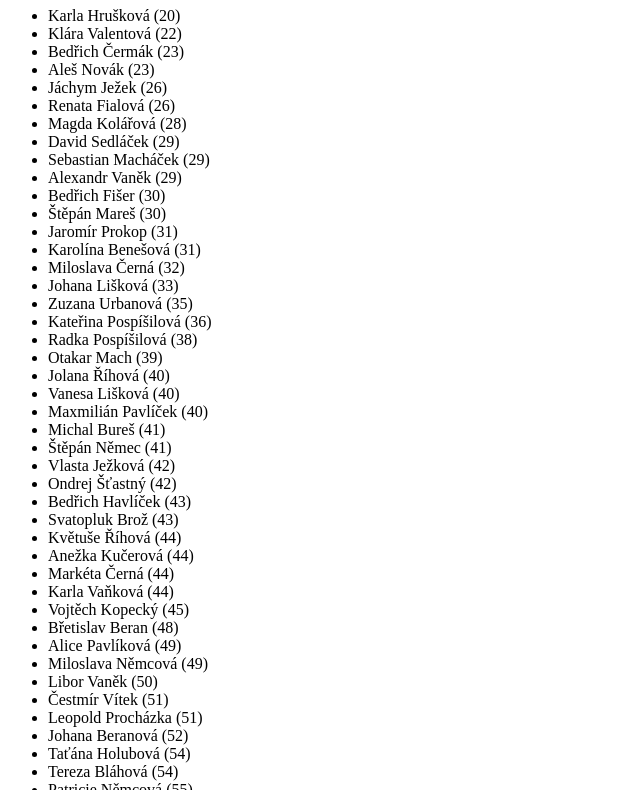
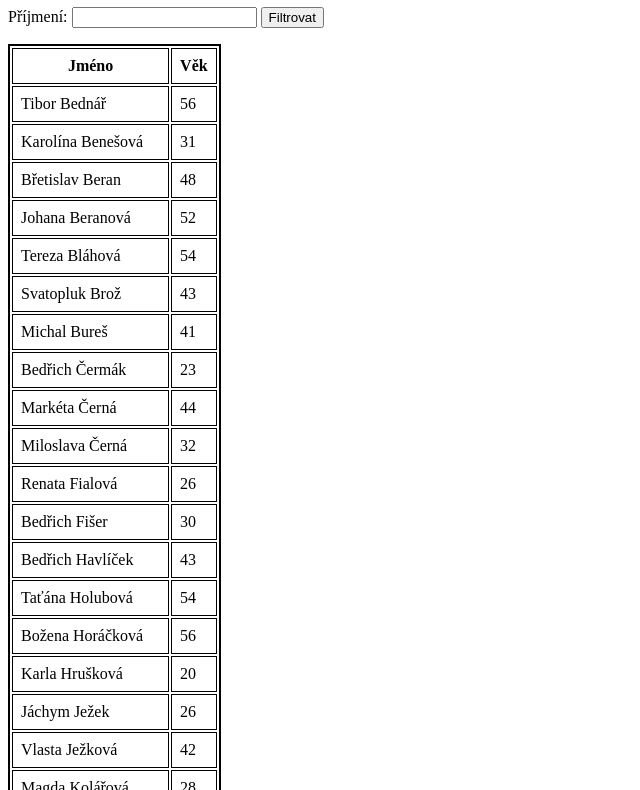
Before and after one commit to ondrakucera/javascript-2-akademie, a website with bundled scripts: page pro_lektora/lecture_3/zamestnanci.html in a window 1280 px wide. Shown: the part 73-863 px from the top of the page, without its empty margins (0-640 px from the left). Built offline with nearby package versions, Linux system fonts and the light colour scheme.

Commit message:
Improve lecture_3 examples

```diff
--- a/pro_lektora/lecture_3/nacitani-dat.js
+++ b/pro_lektora/lecture_3/nacitani-dat.js
@@ -10,7 +10,7 @@ export const nactiData = (adresa) =>
 
 // Funkce pro jednoduché zpracování chyby nastalé při komunikaci se serverem. Uživateli zobrazí dialogové okno s
 // omluvou a zároveň do vývojářské konzole zapíše informace o nastalé chybě.
-export const zpracujChybu = (duvod) => {
-	console.log("Chyba při načítání dat ze serveru.", duvod);
+export const zpracujChybu = (chyba) => {
+	console.log("Chyba při načítání dat ze serveru.", chyba);
 	alert("Omlouváme se. Došlo k chybě při načítání dat ze serveru.");
 };
--- a/pro_lektora/lecture_3/vychod-zapad-slunce.js
+++ b/pro_lektora/lecture_3/vychod-zapad-slunce.js
@@ -8,6 +8,6 @@ nactiData("https://api.sunrise-sunset.org/json?lat=50.086389&lng=14.411944&tzid=
 		vychodZapadSeznam.innerHTML =
 			`<li>Slunce vychází v ${telo.results.sunrise}.</li>` + `<li>Slunce zapadá v ${telo.results.sunset}.</li>`;
 	})
-	.catch((duvod) => {
-		zpracujChybu(duvod);
+	.catch((chyba) => {
+		zpracujChybu(chyba);
 	});
--- /dev/null
+++ b/pro_lektora/lecture_3/zamestnanci.css
@@ -0,0 +1,9 @@
+table {
+	margin-top: 1rem;
+	border: 2px solid black;
+}
+th,
+td {
+	border: 1px solid black;
+	padding: 0.5rem;
+}
--- a/pro_lektora/lecture_3/zamestnanci.html
+++ b/pro_lektora/lecture_3/zamestnanci.html
@@ -3,14 +3,22 @@
 	<head>
 		<meta charset="UTF-8" />
 		<meta name="viewport" content="width=device-width, initial-scale=1.0" />
+		<link rel="stylesheet" href="zamestnanci.css" />
 		<script type="module" src="zamestnanci.js"></script>
 		<title>ReactGirls, JavaScript 2 akademie, lekce 3</title>
 	</head>
 	<body>
 		<main>
-			<h1>Všichni zaměstnanci, od nejmladšího</h1>
+			<h1>Filtrování, řazení</h1>
 
-			<ul id="vsichni-zamestnanci"></ul>
+			<section>
+				<div>
+					<label>Příjmení: <input id="prijmeni" /></label>
+					<button id="filtrovat" type="button">Filtrovat</button>
+				</div>
+
+				<table id="vsichni-zamestnanci"></table>
+			</section>
 		</main>
 	</body>
 </html>
--- a/pro_lektora/lecture_3/zamestnanci.js
+++ b/pro_lektora/lecture_3/zamestnanci.js
@@ -1,20 +1,48 @@
 import { nactiData, zpracujChybu } from "./nacitani-dat.js";
 
-// Funkce vracející řetězec s informacemi o jednom zaměstnanci pro použití v nečíslovaném seznamu.
-const vytvorOdrazkuProZamestnance = (zamestnanec) => {
-	return `<li>${zamestnanec.jmeno} ${zamestnanec.prijmeni} (${zamestnanec.vek})</li>`;
+// Funkce vracející řetězec s informacemi o jednom zaměstnanci pro použití v tabulce.
+const vytvorRadekProZamestnance = (zamestnanec) => {
+	return `<tr><td>${zamestnanec.jmeno} ${zamestnanec.prijmeni}</td><td>${zamestnanec.vek}</td></tr>`;
+};
+
+// Funkce aktualizující obsah tabulky (první parametr) o informace z pole zaměstnanců (druhý parametr). Zaměstnanci
+// budou zobrazeni v abecedním pořadí podle příjmení.
+const aktualizujTabulku = (zamestnanciTabulka, zamestnanci) => {
+	zamestnanciTabulka.innerHTML =
+		"<thead><tr><th>Jméno</th><th>Věk</th></tr></thead>" +
+		zamestnanci
+			.toSorted((zamestnanec1, zamestnanec2) => {
+				const podlePrijmeni = zamestnanec1.prijmeni.localeCompare(zamestnanec2.prijmeni);
+				if (podlePrijmeni !== 0) {
+					return podlePrijmeni;
+				} else {
+					return zamestnanec1.jmeno.localeCompare(zamestnanec2.jmeno);
+				}
+			})
+			.map((zamestnanec) => vytvorRadekProZamestnance(zamestnanec))
+			.join("");
 };
 
 // Načtení dat o zaměstnancích
 nactiData("http://localhost:3000/data/zamestnanci.json")
 	.then((zamestnanci) => {
-		// Vypsání informací o zaměstnancích, seřazených od nejmladšího, do nečíslovaného seznamu
-		const vsichniZamestnanciSeznam = document.querySelector("#vsichni-zamestnanci");
-		vsichniZamestnanciSeznam.innerHTML = zamestnanci
-			.toSorted((zamestnanec1, zamestnanec2) => zamestnanec1.vek - zamestnanec2.vek)
-			.map((zamestnanec) => vytvorOdrazkuProZamestnance(zamestnanec))
-			.join("");
+		// vypsání informací o všech zaměstnancích (včetně organizační jednotky, do níž spadají), seřazených podle příjmení
+		const vsichniZamestnanciTabulka = document.querySelector("#vsichni-zamestnanci");
+		aktualizujTabulku(vsichniZamestnanciTabulka, zamestnanci);
+
+		const prijmeniPolicko = document.querySelector("#prijmeni");
+		const filtrovatTlacitko = document.querySelector("#filtrovat");
+
+		// obsluha kliknutí na tlačítko Filtrovat
+		filtrovatTlacitko.addEventListener("click", () => {
+			aktualizujTabulku(
+				vsichniZamestnanciTabulka,
+				zamestnanci.filter(
+					(zamestnanec) => prijmeniPolicko.value === "" || zamestnanec.prijmeni === prijmeniPolicko.value
+				)
+			);
+		});
 	})
-	.catch((duvod) => {
-		zpracujChybu(duvod);
+	.catch((chyba) => {
+		zpracujChybu(chyba);
 	});
```
Also changed, not shown: pro_lektora/lecture_3/statni-svatky.js (+4 -4 lines).
